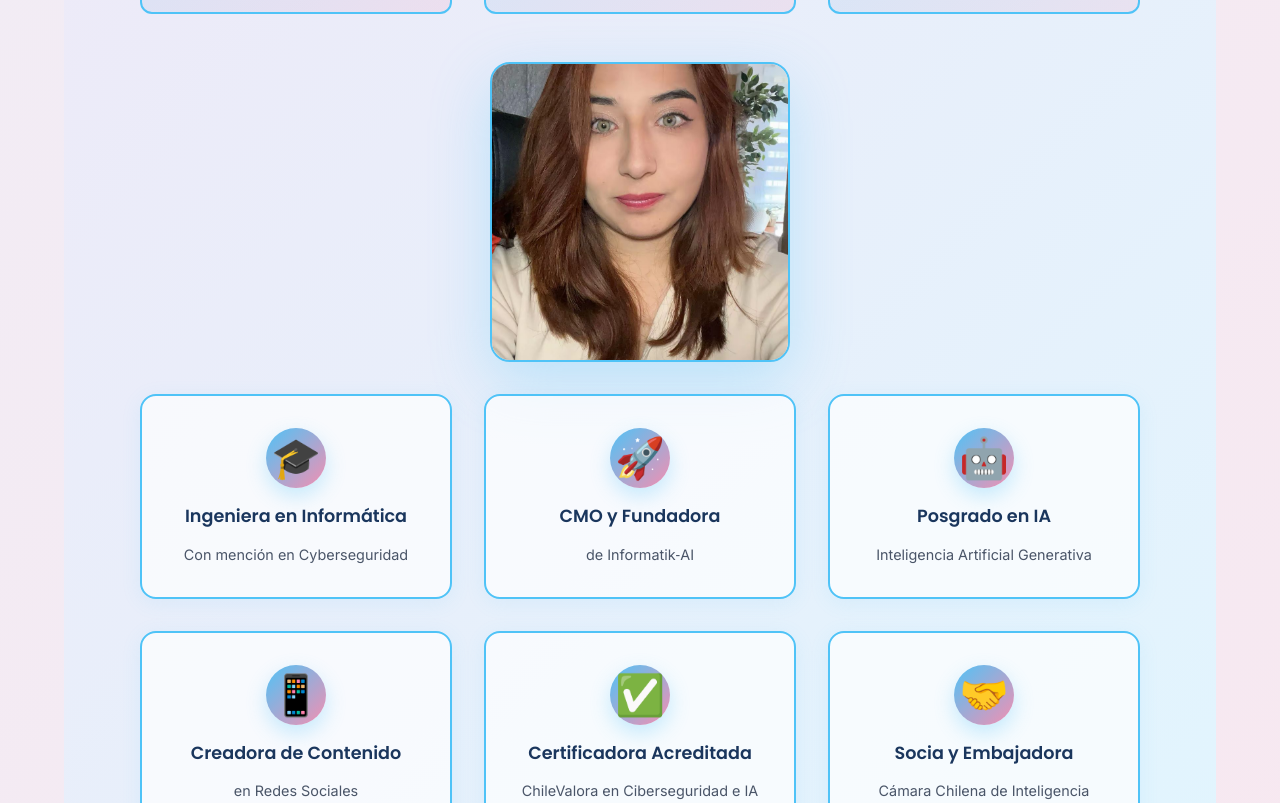
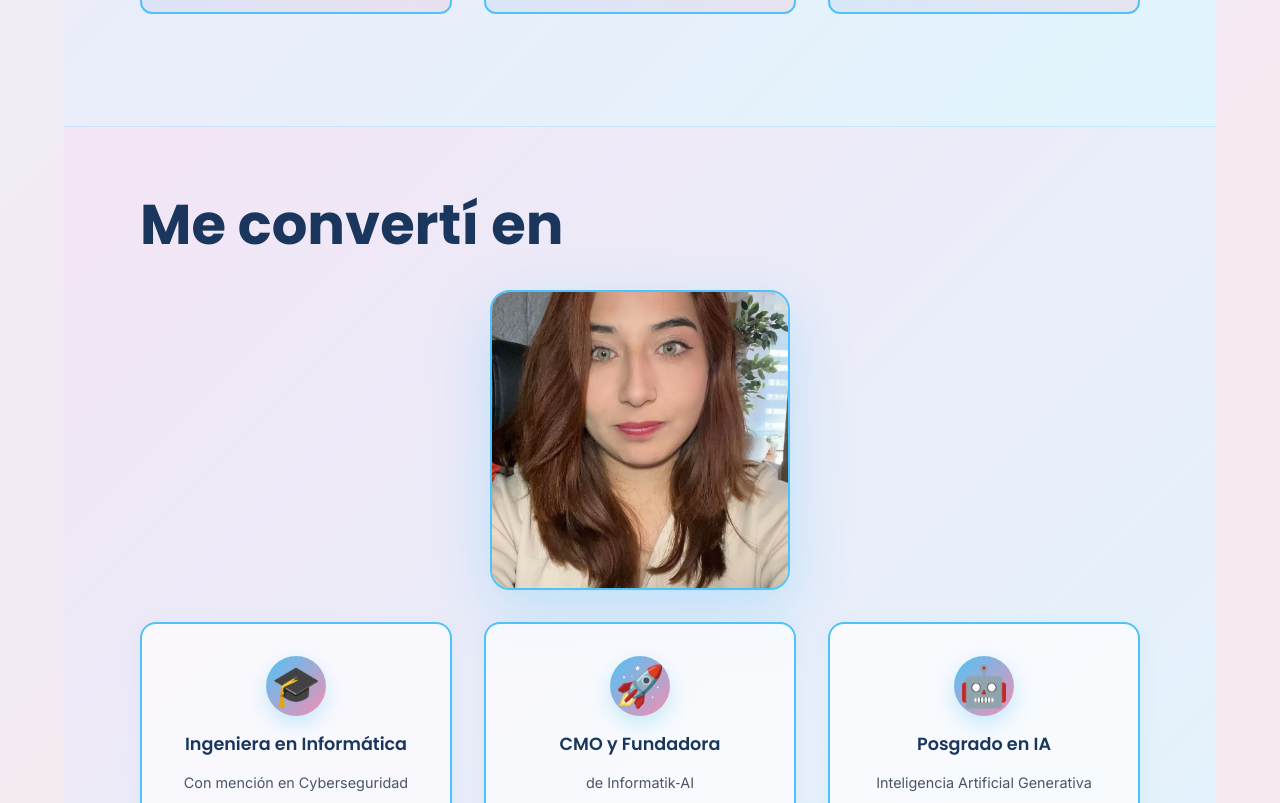
Before and after one commit to camidevai/charlas, a React (Vite) app in the folder presentation-platform/: page / in a window 1280 px wide. Shown: the part 4757-5560 px from the top of the page. Built offline with nearby package versions, Linux system fonts and the light colour scheme.

Commit message:
refactor: separar sección de logros con título 'Me convertí en'

```diff
--- a/presentation-platform/src/components/sections/TemucoLaunchSection.jsx
+++ b/presentation-platform/src/components/sections/TemucoLaunchSection.jsx
@@ -370,11 +370,18 @@ const TemucoLaunchSection = () => {
               </motion.div>
             </div>
           </motion.div>
+        </div>
+      </motion.div>
+
+      {/* MIS LOGROS */}
+      <motion.div className="section-block" variants={itemVariants}>
+        <div className="section-content">
+          <h2 className="section-title">Me convertí en</h2>
 
           <motion.div className="achievements-image-centered" whileHover={{ scale: 1.05 }}>
             <img
               src="/camidevai.jpeg"
-              alt="Comunidad de personas"
+              alt="Camila - Mis logros"
               className="community-image"
             />
           </motion.div>
```
